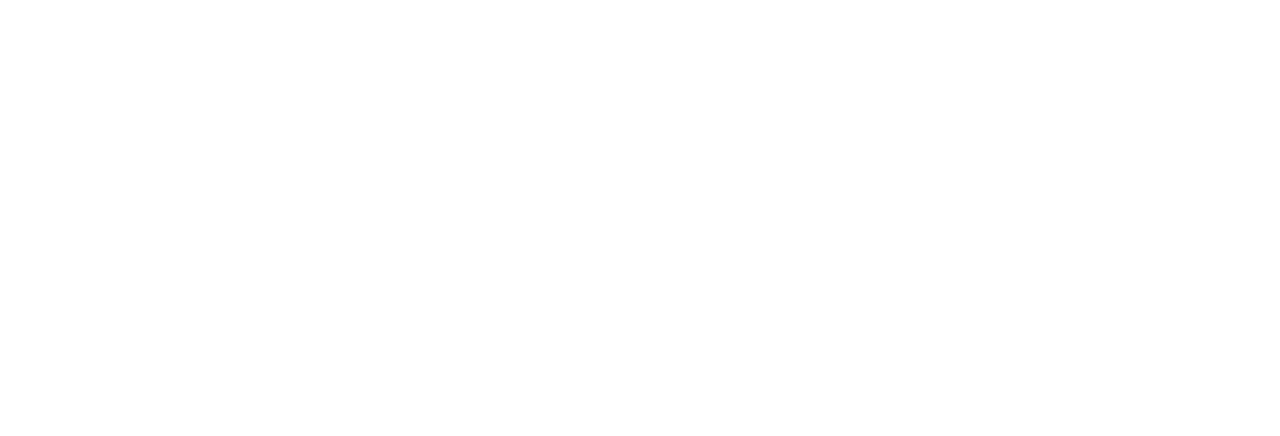
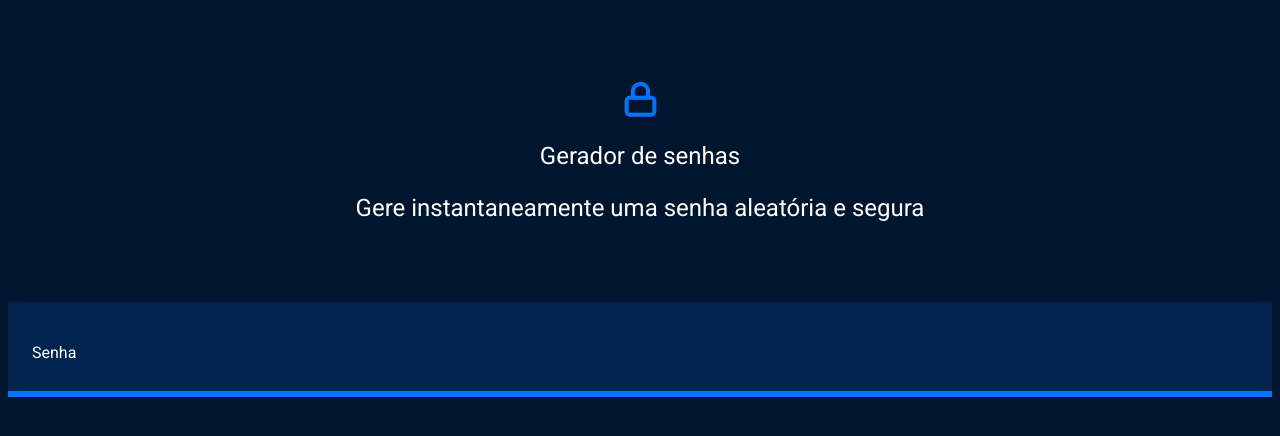
Before and after one commit to fabischor/seguran-a-senha, a plain HTML site: page index.html in a window 1280 px wide. Drawn offline with Linux system fonts and the light colour scheme.

Commit message:
Atualizando minha página

```diff
--- a/index.html
+++ b/index.html
@@ -4,8 +4,17 @@
     <meta charset="UTF-8">
     <meta name="viewport" content="width=device-width, initial-scale=1.0">
     <title>Gerador de senhas</title>
+    <link rel="stylesheet" href="style.css">
 </head>
 <body>
-
+    <div class="conteudo-titulo">
+        <img src="unlock.svg" alt="cadeado fechado">
+        <h2 class="titulo-principal">Gerador de senhas</h2>
+        <h3 class="titulo-secundario">Gere instantaneamente uma senha aleatória e segura</h3>
+    </div>
+    <div class="conteudo-senha">
+        <label for="senha">Senha</label>
+        <input name="senha" type="text" id="campo-senha">
+    </div>
 </body>
 </html>
--- /dev/null
+++ b/style.css
@@ -0,0 +1,55 @@
+@import url('https://fonts.googleapis.com/css2?family=Roboto:ital,wght@0,100;0,300;0,400;0,500;0,700;0,900;1,100;1,300;1,400;1,500;1,700;1,900&display=swap');
+@import url('https://fonts.googleapis.com/css2?family=Roboto+Mono:ital,wght@0,100..700;1,100..700&family=Roboto:ital,wght@0,100;0,300;0,400;0,500;0,700;0,900;1,100;1,300;1,400;1,500;1,700;1,900&display=swap');
+
+:root{
+    --branco: #FFFFFF;
+    --cor-de-fundo: #00162E;
+    --fundo-senha: #00244D;
+    --fundo-texto: #001E40;
+    --borda: #0075FF;
+    --roboto: "Roboto", sans-serif;
+    --roboto-mono: "Roboto Mono", monospace;
+}
+
+*{
+    font-weight: 400;
+}
+
+body{
+    background-color: var(--cor-de-fundo);
+    color: var(--branco);
+    font-family: var(--roboto);
+}
+
+.titulo.principal{
+    font-family: var(--roboto);
+    font-size: 32px;
+}
+
+.titulo-secundario{
+    font-size: 24px;
+}
+
+.conteudo-titulo{
+    text-align: center;
+    margin-top: 80px;
+}
+
+.conteudo-senha{
+    margin-top: 80px;
+    background: var(--fundo-senha);
+    padding: 24px;
+    border-bottom: 6px solid var(--borda);
+}
+
+#campo-senha{
+    background-color: var(--fundo-senha);
+    border: none;
+    color: var(--branco);
+    font-family: var(--roboto-mono);
+    font-size: 30px;
+}
+
+#campo-senha:focus{
+    outline: none;
+}
```
Also changed, not shown: unlock.svg (added).
